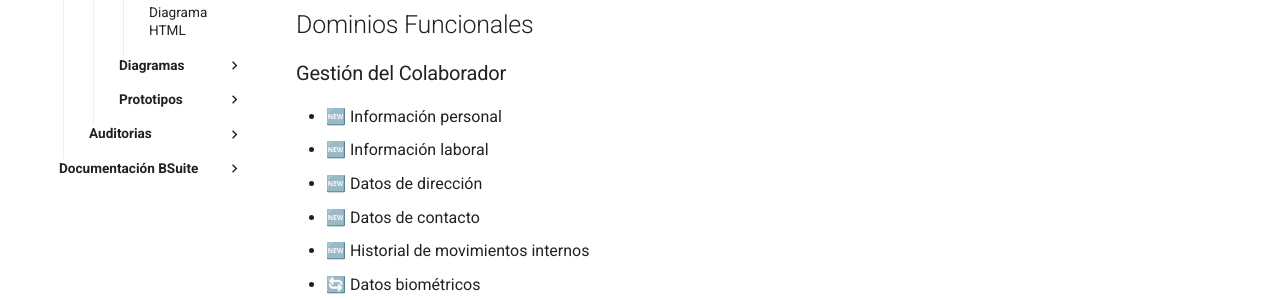
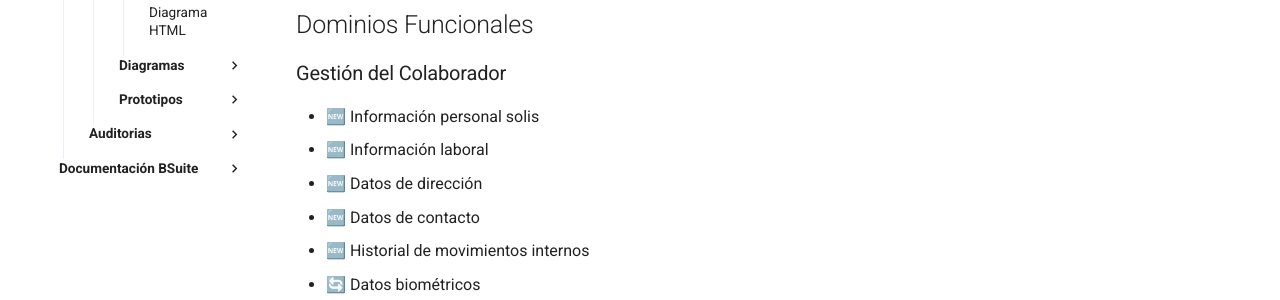
Before and after one commit to solis1408/Business-Suite, an MkDocs documentation site: the page built from docs/Proyectos/EDC/documentacion/routemap/Roadmap Estratégico — Expediente Digital del Colaborador.md, in a window 1280 px wide and 900 px high. Shown: the part 450-750 px from the top of the window. Built offline with MkDocs 1.6.1 and Material for MkDocs 9.7.7, drawn with Linux system fonts in a browser that asks for light colours.

Commit message:
docs(edc): actualiza texto en roadmap del expediente digital
Co-Authored-By: Claude Sonnet 4.6 <noreply@anthropic.com>

```diff
--- a/docs/Proyectos/EDC/documentacion/routemap/Roadmap Estratégico — Expediente Digital del Colaborador.md
+++ b/docs/Proyectos/EDC/documentacion/routemap/Roadmap Estratégico — Expediente Digital del Colaborador.md
@@ -12,7 +12,7 @@ Construir la base central del expediente digital del colaborador y la administra
 
 ### Gestión del Colaborador
 
-- 🆕 Información personal
+- 🆕 Información personal solis
 - 🆕 Información laboral
 - 🆕 Datos de dirección
 - 🆕 Datos de contacto
```
